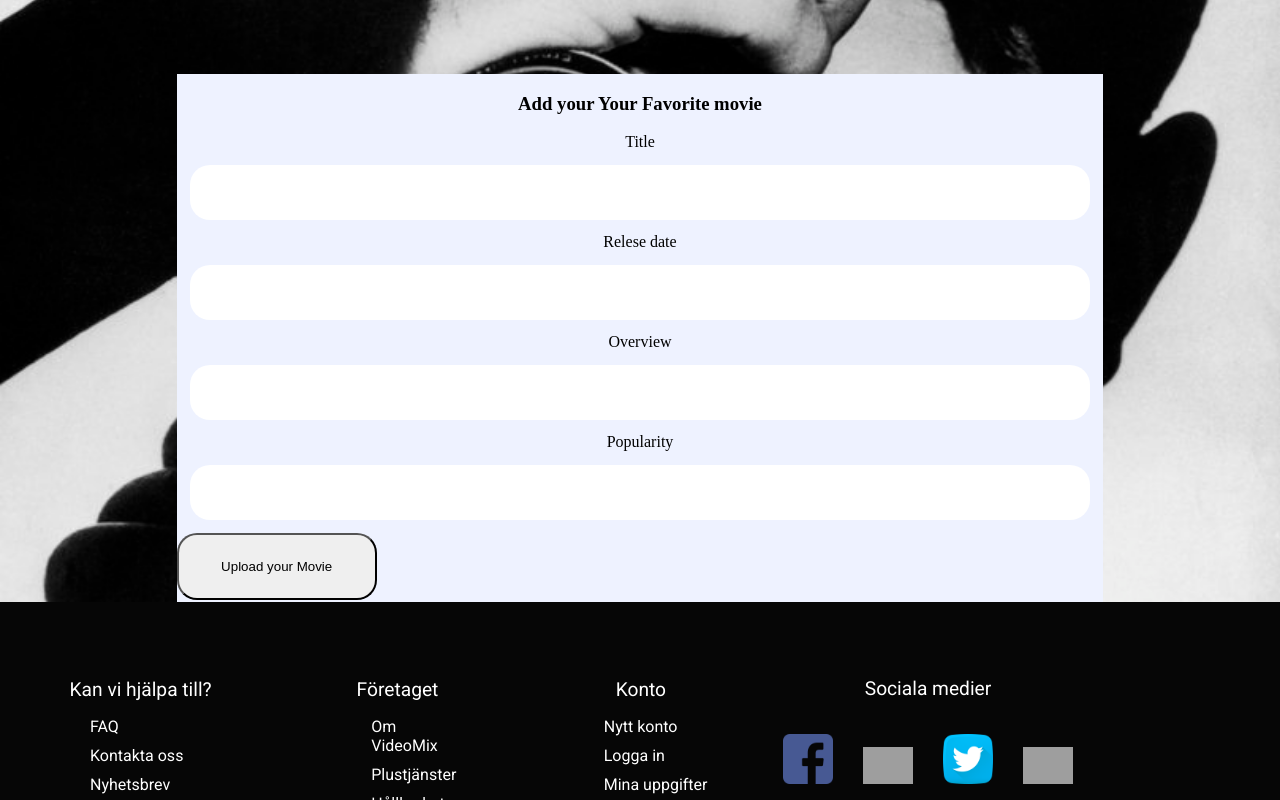
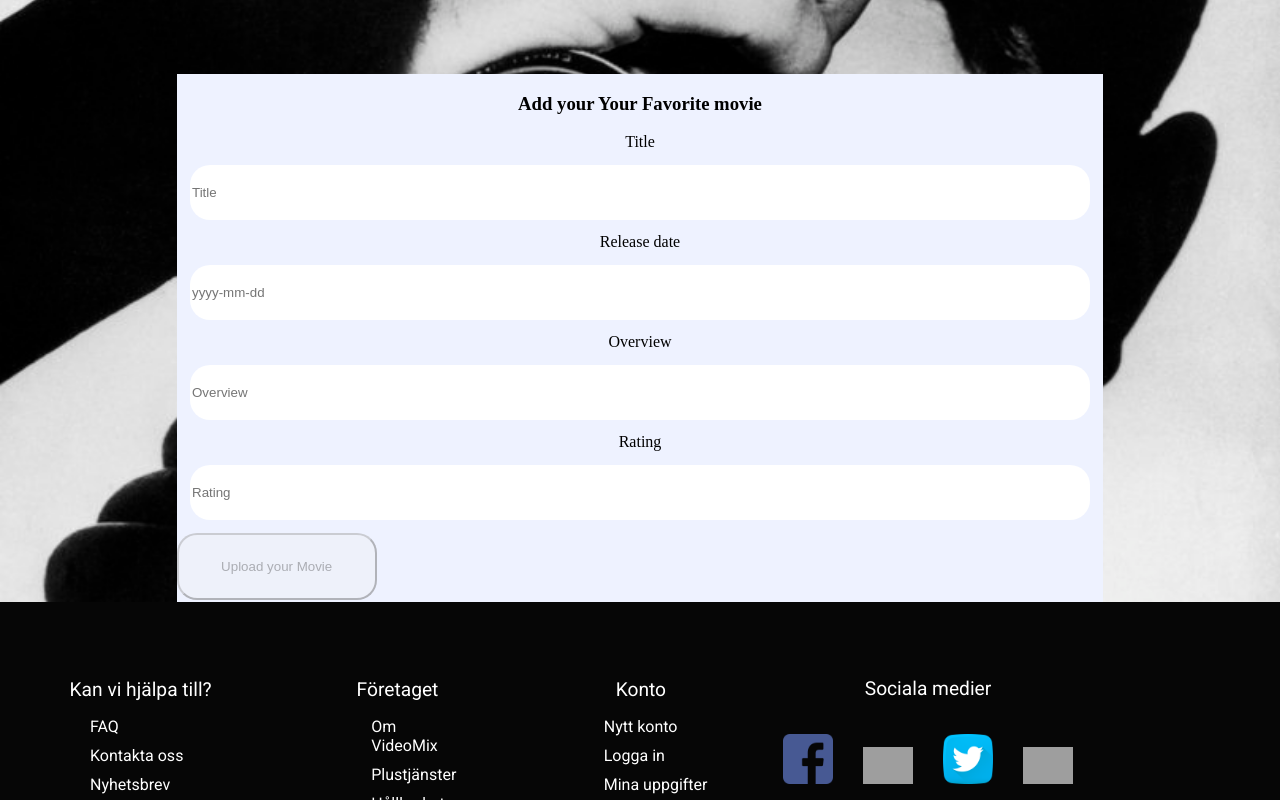
Before and after one commit to Eva-Fireborn/Tombola, an Angular app: page /Form in a window 1280 px wide. Shown: the part 586-1386 px from the top of the page. Built offline with nearby package versions, Linux system fonts and the light colour scheme; grey boxes are pictures that could not be loaded.

Commit message:
validation

```diff
--- a/src/app/search-rate-film/film/film.component.html
+++ b/src/app/search-rate-film/film/film.component.html
@@ -11,6 +11,17 @@
         <input type="radio" name="sortBy" value="original"> Visa originalet
     </form>
   </div>
+  <div class="filmContainer" *ngFor="let addedMoviesImdb of recentlyAddedMovie"
+
+      (click)="selectFilm(listItem)">
+      <img class="moviePosters" src="https://image.tmdb.org/t/p/w185/{{addedMoviesImdb.poster_path}}" alt="Filmposter">
+
+      <h2>{{addedMoviesImdb.title}}</h2>
+      <h3> <img class="starRating" src='http://imgur.com/I0EwG.png http://imgur.com/I0EwG.png' /><span>IMDB SCORE {{addedMoviesImdb.vote_average}}</span></h3>
+      <p class="movieReleaseDate">Release: {{addedMoviesImdb.release_date}}</p>
+      <p class="movieInfo">Klicka för mer info</p>
+  </div>
+
   <div class="filmContainer" *ngFor="let listItem of movieMix_ratings"
 
   (click)="selectFilm(listItem)">
@@ -21,4 +32,8 @@
     <p class="movieReleaseDate">Release: {{listItem.release_date}}</p>
     <p class="movieInfo">Klicka för mer info</p>
   </div>
+
+
+
+
 </div>
--- a/src/app/shared/movie.ts
+++ b/src/app/shared/movie.ts
@@ -1,6 +1,6 @@
 export interface Movie {
     title: string;
-    poster_path: string;
+    poster_path: string | null;
     results: any;
     vote_average: number;
     release_date: number;
--- a/src/app/toplist/toplist-films/toplist-films.component.css
+++ b/src/app/toplist/toplist-films/toplist-films.component.css
@@ -17,6 +17,10 @@
 .moviePosters {
 max-width: 25em;
 height: 25em;
+}
+.moviePosters404 {
+max-width: 16em;
+height: auto;
 }
 
 .movieTitle {
--- a/src/app/toplist/toplist-films/toplist-films.component.html
+++ b/src/app/toplist/toplist-films/toplist-films.component.html
@@ -17,9 +17,18 @@
     <div>
       <span>Ditt betyg: {{listItem.popularity}}</span>
     </div>
-    <div class="row" id="movieStats">
+    <div class="row" id="movieStats" *ngIf="listItem.poster_path">
       <div class="col-sm-5">
               <img class="moviePosters" src="https://image.tmdb.org/t/p/w185/{{listItem.poster_path}}" alt="x">
+      </div>
+      <div class="col-sm-7">
+          <p class="movieInfo">{{listItem.overview}}</p>
+      </div>
+    </div>
+
+    <div class="row" id="movieStats" *ngIf="!listItem.poster_path">
+      <div class="col-sm-5">
+              <img class="moviePosters404" src="assets/images/404Movie.png" alt="xoxo">
       </div>
       <div class="col-sm-7">
           <p class="movieInfo">{{listItem.overview}}</p>
--- a/src/app/user-form/form/form.component.css
+++ b/src/app/user-form/form/form.component.css
@@ -21,6 +21,7 @@ input {
     width: 70vw;
     height: 4em;
     margin: 1em;
+    outline: none;
 }
 ul {
     background-color: white;
@@ -53,3 +54,12 @@ button {
     margin-bottom: 1em;
     outline: none;
 }
+.valid {
+    border: solid yellow 2px;
+}
+.invalid {
+    border: solid red 2px;
+}
+.errorMessage {
+
+}
--- a/src/app/user-form/form/form.component.html
+++ b/src/app/user-form/form/form.component.html
@@ -21,20 +21,50 @@
 
             <h3>Add your Your Favorite movie</h3>
             <label>Title</label>
-            <input class="yourTitle" value="" type="text" formControlName="yourTitle" />
+            <input class="yourTitle" value="" placeholder="Title" type="text" formControlName="yourTitle"
+            [class.valid]="yourTitle.valid && (yourTitle.touched || yourTitle.dirty)"
+            [class.invalid]="yourTitle.invalid && (yourTitle.touched || yourTitle.dirty)"/>
+
+            <div class="errorMessage" *ngIf="(yourTitle.errors?.required || yourTitle.errors?.minlength) && yourTitle.touched">
+			You have to enter at least 2 letters
+		</div>
 
 
-            <label>Relese date</label>
-            <input class="yourRealeseDay" value="" type="text"
-            formControlName="yourRealeseDay" />
+            <label>Release date</label>
+            <input class="yourRealeseDay" value="" placeholder="yyyy-mm-dd" type="text"
+            formControlName="yourRealeseDay"
+            [class.valid]="yourRealeseDay.valid && (yourRealeseDay.touched || yourRealeseDay.dirty)"
+            [class.invalid]="yourRealeseDay.invalid && (yourRealeseDay.touched || yourRealeseDay.dirty)"
+            />
+
+            <div class="errorMessage" *ngIf="(yourRealeseDay.errors?.required || yourRealeseDay.errors?.pattern) && yourRealeseDay.touched">
+			Valid date is yyyy-mm-dd
+		</div>
 
             <label>Overview</label>
-            <input class="yourOverview" value="" type="text"
-            formControlName="yourOverview" />
+            <input class="yourOverview" value="" placeholder="Overview" type="text"
+            formControlName="yourOverview"
+            [class.valid]="yourOverview.valid && (yourOverview.touched || yourOverview.dirty)"
+            [class.invalid]="yourOverview.invalid && (yourOverview.touched || yourOverview.dirty)"
+            />
 
-            <label>Popularity</label>
-            <input class="yourPopularity" value="" type="text" formControlName="yourPopularity" />
-            <button type="button" (click)="uploadMovie()">
+            <div class="errorMessage" *ngIf="(yourOverview.errors?.required || yourOverview.errors?.minlength) && yourOverview.touched">
+			You have to enter at least 10 letters
+		</div>
+
+            <label>Rating</label>
+            <input class="yourPopularity" value="" placeholder="Rating" type="text" formControlName="yourPopularity"
+            [class.valid]="yourPopularity.valid && (yourPopularity.touched || yourPopularity.dirty)"
+            [class.invalid]="yourPopularity.invalid && (yourPopularity.touched || yourPopularity.dirty)"
+             />
+
+
+            <div class="errorMessage" *ngIf="(yourPopularity.errors?.required || yourPopularity.errors?.minlength || yourPopularity.errors?.maxlength) && yourPopularity.touched">
+			Write a number between 1 and 10!!
+		</div>
+
+
+            <button type="button" [disabled]="addYourMovieGroup.invalid" (click)="uploadMovie()">
                 Upload your Movie </button>
         </div>
         </form>
--- a/src/app/user-form/form/form.component.ts
+++ b/src/app/user-form/form/form.component.ts
@@ -1,6 +1,8 @@
 import { Component, OnInit, Output } from '@angular/core';
 import { FormGroup, FormControl, AbstractControl, Validators} from '@angular/forms'
 import { ApiDataService } from 'src/app/shared/api-data.service';
+// import { Movie } from '../../shared/movie;'
+
 
 @Component({
   selector: 'app-form',
@@ -26,12 +28,13 @@ export class FormComponent implements OnInit {
     });
 
     addYourMovieGroup = new FormGroup ({
-        yourTitle: new FormControl('', [Validators.required]),
-        yourRealeseDay: new FormControl('', [Validators.required]),
-        yourOverview: new FormControl('', [Validators.required]),
-        yourPopularity: new FormControl('', [Validators.required]),
+        yourTitle: new FormControl('', [Validators.required, Validators.minLength(2)] ),
+        yourRealeseDay: new FormControl('', [Validators.required, Validators.pattern('[0-9]{4}-[0-9]{2}-[0-9]{2}')]),
+        yourOverview: new FormControl('', [Validators.required, Validators.minLength(10)]),
+        yourPopularity: new FormControl('', [Validators.required, Validators.min(1), Validators.max(10), Validators.pattern('[0-9]*')]),
 
     });
+
 
     ngOnInit() { this.onChanges();
 
@@ -79,14 +82,12 @@ export class FormComponent implements OnInit {
         let newPopularity = this.addYourMovieGroup.get('yourPopularity').value;
         let popuarityObj = {popularity: newPopularity}
 
-        let newMovieObj = this.usersList.push(Object.assign(titleObj, realsedayObj, overviewObj, popuarityObj))
+        let newPoster = {poster_path: null}
+        let newVote = {vote_average: null}
 
-        console.log('usersList: ', this.usersList);
+        let newMovieObj = (Object.assign(titleObj, realsedayObj, overviewObj, popuarityObj, newVote, newPoster ))
 
-        // this.addMovieToMovie(newMovieObj)
-
-        // console.log('uploadMovie: ', newTitle, newRealeseDay, newOvewrview, newPopularity);
-        // console.log('uploadMovie: ', titleObj, realsedayObj, overviewObj, popuarityObj);
+        this.movieDataList.updateMovieArray(newMovieObj)
 
 }
     addMovieToMovie(movieIndex: any) {
```
Also changed, not shown: src/assets/images/404Movie.png (added).
